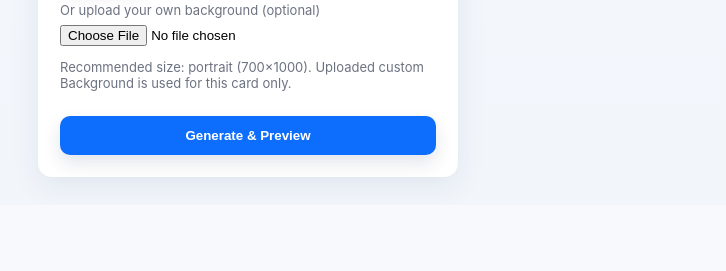
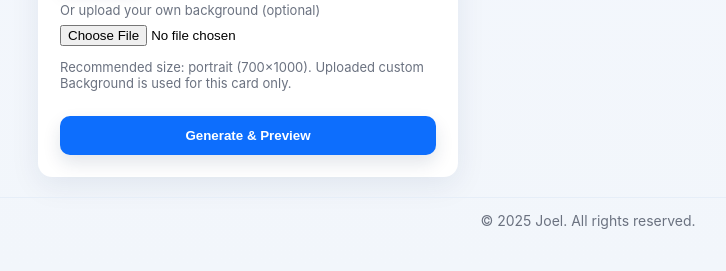
Before and after one commit to JO-GitHub23/ID_Card_Generator, a Flask app: page / in a window 1280 px wide. Shown: the part 748-1019 px from the top of the page, without its empty margins (52-778 px from the left). Before the commit the page ends 939 px from the top, so only its background shows below. Run offline with Flask 3, Linux system fonts and the light colour scheme.

Commit message:
Copy rights

```diff
--- a/templates/index.HTML
+++ b/templates/index.HTML
@@ -17,10 +17,11 @@
     body{
       font-family: Inter, system-ui, -apple-system, "Segoe UI", Roboto, "Helvetica Neue", Arial;
       background: linear-gradient(180deg,#f5f8ff 0%, #f2f6fb 100%);
-      margin:0; min-height:100vh; display:flex; align-items:center; justify-content:center; padding:28px;
+      margin:0; min-height:100vh; display:flex; flex-direction:column; align-items:center; justify-content:center; padding:28px;
     }
     .container{
       display:flex; gap:28px; align-items:flex-start; max-width:1100px; width:100%;
+      flex:1;
     }
     .form-card{
       background:var(--card-bg); border-radius:14px; padding:22px; box-shadow:0 8px 30px rgba(13,40,85,0.08);
@@ -56,7 +57,23 @@
     .download-row{display:flex; gap:8px; width:100%; justify-content:center}
     a.download-btn{padding:10px 18px; border-radius:8px; background:#0b6df0; color:white; text-decoration:none; font-weight:600}
     .note{font-size:13px; color:var(--muted); text-align:center}
-    @media(max-width:960px){ .container{flex-direction:column; align-items:center} .preview-panel{width:100%} .form-card{width:100%; max-width:520px} }
+
+    /* Footer styling */
+    footer {
+      text-align: center;
+      color: var(--muted);
+      font-size: 14px;
+      padding: 14px 0;
+      margin-top: 20px;
+      border-top: 1px solid #e6eef8;
+      width: 100%;
+    }
+
+    @media(max-width:960px){
+      .container{flex-direction:column; align-items:center}
+      .preview-panel{width:100%}
+      .form-card{width:100%; max-width:520px}
+    }
   </style>
 </head>
 <body>
@@ -136,6 +153,11 @@
     </div>
   </div>
 
+  <!-- Footer -->
+  <footer>
+    &copy; <span id="year"></span> Joel. All rights reserved.
+  </footer>
+
   <script>
     // select first preset bg visually on load
     document.addEventListener('DOMContentLoaded', function(){
@@ -144,6 +166,9 @@
         imgs[0].classList.add('selected');
         document.getElementById('bg_name').value = imgs[0].dataset.name;
       }
+
+      // auto-update year
+      document.getElementById('year').textContent = new Date().getFullYear();
     });
 
     function selectBg(name, el){
```
